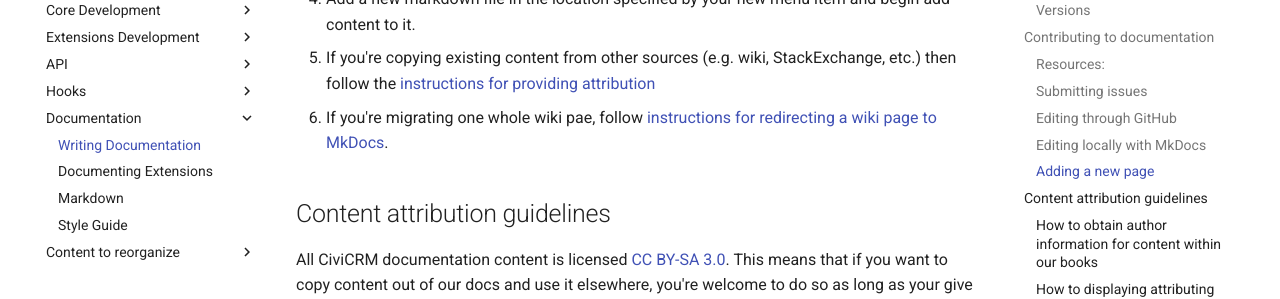
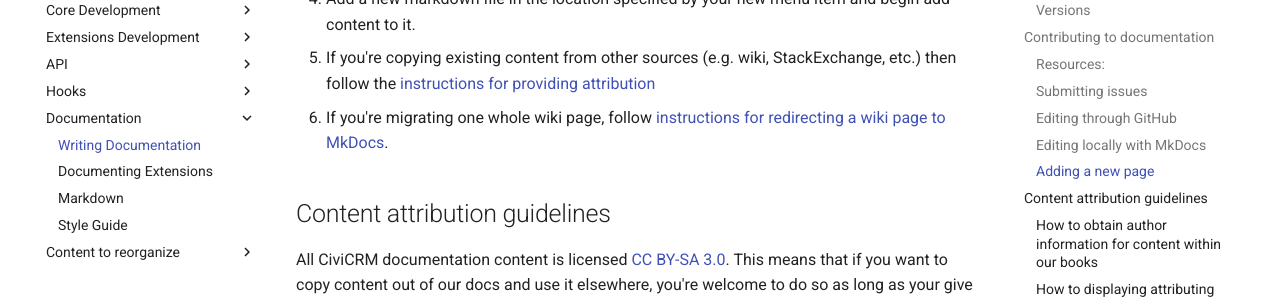
Before and after one commit to civicrm/civicrm-dev-docs, an MkDocs documentation site: the page built from docs/documentation.md, in a window 1280 px wide and 900 px high, scrolled down 3364 px. Shown: the part 152-451 px from the top of the window. Built offline with MkDocs 1.6.1 and Material for MkDocs 9.7.7, drawn with Linux system fonts in a browser that asks for light colours; comment, search, counter and statistics services are not loaded; old or Windows-style settings are respelled for this version of MkDocs.

Commit message:
Fix one missing letter

```diff
--- a/docs/documentation.md
+++ b/docs/documentation.md
@@ -116,7 +116,7 @@ The most advanced way to work on a book is to use git to download all the markdo
     * Specify a location for the markdown file for your new page which follows the folder structure of the menu location you decided on.
 1. Add a new markdown file in the location specified by your new menu item and begin add content to it.
 1. If you're copying existing content from other sources (e.g. wiki, StackExchange, etc.) then follow the [instructions for providing attribution](#attributing-imports)
-1. If you're migrating one whole wiki pae, follow [instructions for redirecting a wiki page to MkDocs](https://wiki.civicrm.org/confluence/display/CRMDOC/Content+migration+from+wiki+to+Developer+Guide#ContentmigrationfromwikitoDeveloperGuide-HowtoredirectonewikipagetotheDevGuide).
+1. If you're migrating one whole wiki page, follow [instructions for redirecting a wiki page to MkDocs](https://wiki.civicrm.org/confluence/display/CRMDOC/Content+migration+from+wiki+to+Developer+Guide#ContentmigrationfromwikitoDeveloperGuide-HowtoredirectonewikipagetotheDevGuide).
 
 ## Content attribution guidelines {:#attribution}
 
```
